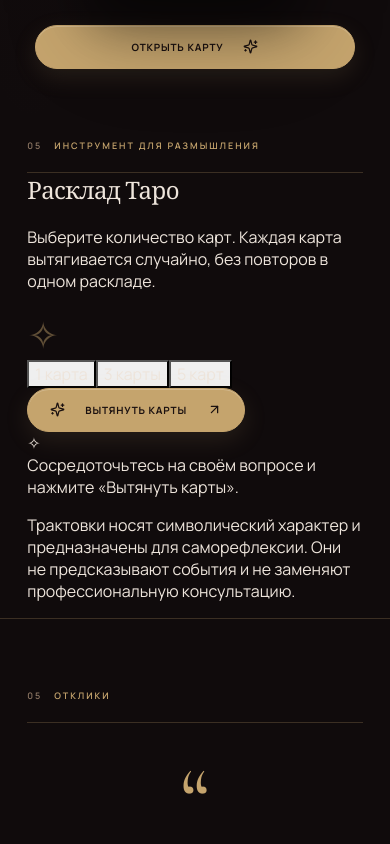
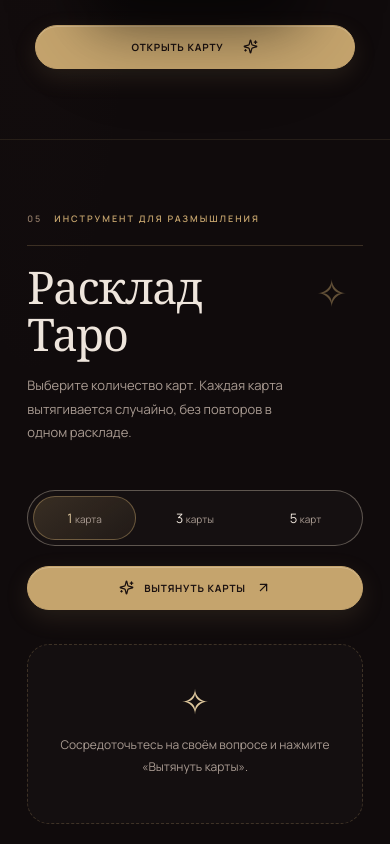
Before and after one commit to jdyxtramvaya-byte/elena-buchelovskaya, a React (Vite) app: page / in a window 390 px wide. Shown: the part 4220-5064 px from the top of the page. Built offline with nearby package versions, Linux system fonts and the light colour scheme.

Commit message:
Style responsive tarot spread experience

```diff
--- a/src/styles.css
+++ b/src/styles.css
@@ -342,3 +342,47 @@ button { -webkit-appearance: none; appearance: none; }
   .hero-image { min-height: 300px; }
   .hero-copy { padding-top: 38px; }
 }
+
+
+/* Tarot spreads */
+.spreads-section{padding-top:100px;padding-bottom:110px;border-top:1px solid rgba(197,164,109,.12)}
+.spreads-heading{display:flex;justify-content:space-between;align-items:flex-start;gap:24px;padding:25px 0 32px}
+.spreads-heading h2{font-family:var(--serif);font-size:clamp(42px,5vw,64px);font-weight:400;line-height:1.05;margin:0 0 14px}
+.spreads-heading p{max-width:590px;color:var(--muted);font-size:13px;line-height:1.8}
+.spread-controls{display:flex;justify-content:space-between;align-items:center;gap:20px;margin-bottom:34px}
+.spread-sizes{display:flex;gap:8px;padding:5px;border:1px solid var(--glass-rim);border-radius:999px;background:rgba(255,255,255,.025)}
+.spread-size{min-width:76px;min-height:44px;padding:0 14px;border:1px solid transparent;border-radius:999px;background:transparent;color:var(--text);font:inherit;font-size:13px;cursor:pointer}
+.spread-size span{font-size:10px;color:var(--muted)}
+.spread-size.active{border-color:rgba(197,164,109,.42);background:linear-gradient(145deg,rgba(197,164,109,.2),rgba(197,164,109,.07));color:var(--gold2)}
+.spread-controls>.button{display:flex;align-items:center;gap:10px}
+.spread-empty{min-height:180px;display:flex;flex-direction:column;align-items:center;justify-content:center;border:1px dashed rgba(197,164,109,.24);border-radius:22px;background:rgba(255,255,255,.018);text-align:center;padding:24px}
+.spread-empty>span{font-size:34px;color:var(--gold2);margin-bottom:10px}
+.spread-empty p{max-width:420px;color:var(--muted);font-size:12px;line-height:1.8}
+.spread-results{display:grid;grid-template-columns:repeat(3,minmax(0,1fr));gap:28px}
+.spread-results.single{grid-template-columns:minmax(0,560px);justify-content:center}
+.spread-result{min-width:0}
+.spread-card{position:relative;min-height:330px;max-width:250px;margin:0 auto 22px;padding:13px;display:flex;flex-direction:column;align-items:center;justify-content:space-between;overflow:hidden;border-radius:7px;background:linear-gradient(145deg,#c9a66e,#75513b 48%,#b28b59);box-shadow:0 22px 46px rgba(0,0,0,.36),inset 0 1px 0 rgba(255,255,255,.35);color:#f1dfbd;transition:transform .65s var(--ease-gentle)}
+.spread-card:before{content:"";position:absolute;inset:12px;border:1px solid rgba(245,225,188,.5);pointer-events:none}
+.spread-card:after{content:"";position:absolute;inset:19px;border:1px solid rgba(245,225,188,.18);pointer-events:none}
+.spread-card.reversed{transform:rotate(180deg)}
+.spread-card-index,.spread-card-name,.spread-card-arcana,.spread-card-symbol{position:relative;z-index:1}
+.spread-card-index{align-self:flex-start;font-size:10px;letter-spacing:.2em}
+.spread-card-symbol{font-size:82px;line-height:1;text-shadow:0 0 28px rgba(245,225,188,.25)}
+.spread-card-name{max-width:100%;font-family:var(--serif);font-size:24px;text-align:center;line-height:1.15}
+.spread-card-arcana{font-size:8px;letter-spacing:.2em}
+.spread-meaning{padding:20px;border:1px solid rgba(235,220,198,.13);border-radius:18px;background:linear-gradient(145deg,rgba(255,255,255,.045),rgba(255,255,255,.012));min-height:170px}
+.spread-meaning h3{font-family:var(--serif);font-size:25px;font-weight:400;margin:12px 0 8px}
+.spread-meaning p{font-size:12px;line-height:1.8;color:var(--muted)}
+.spread-disclaimer{margin:24px 0 0;color:#8f8078;font-size:10px;line-height:1.7}
+@media(max-width:680px){
+ .spreads-section{padding:72px 7% 82px}
+ .spreads-heading{padding-top:20px}
+ .spreads-heading h2{font-size:45px}
+ .spread-controls{align-items:stretch;flex-direction:column}
+ .spread-sizes{justify-content:space-between}
+ .spread-size{flex:1;min-width:0}
+ .spread-controls>.button{width:100%;justify-content:center}
+ .spread-results{grid-template-columns:1fr;gap:30px}
+ .spread-card{min-height:300px;width:205px}
+ .spread-meaning{min-height:0}
+}
```
